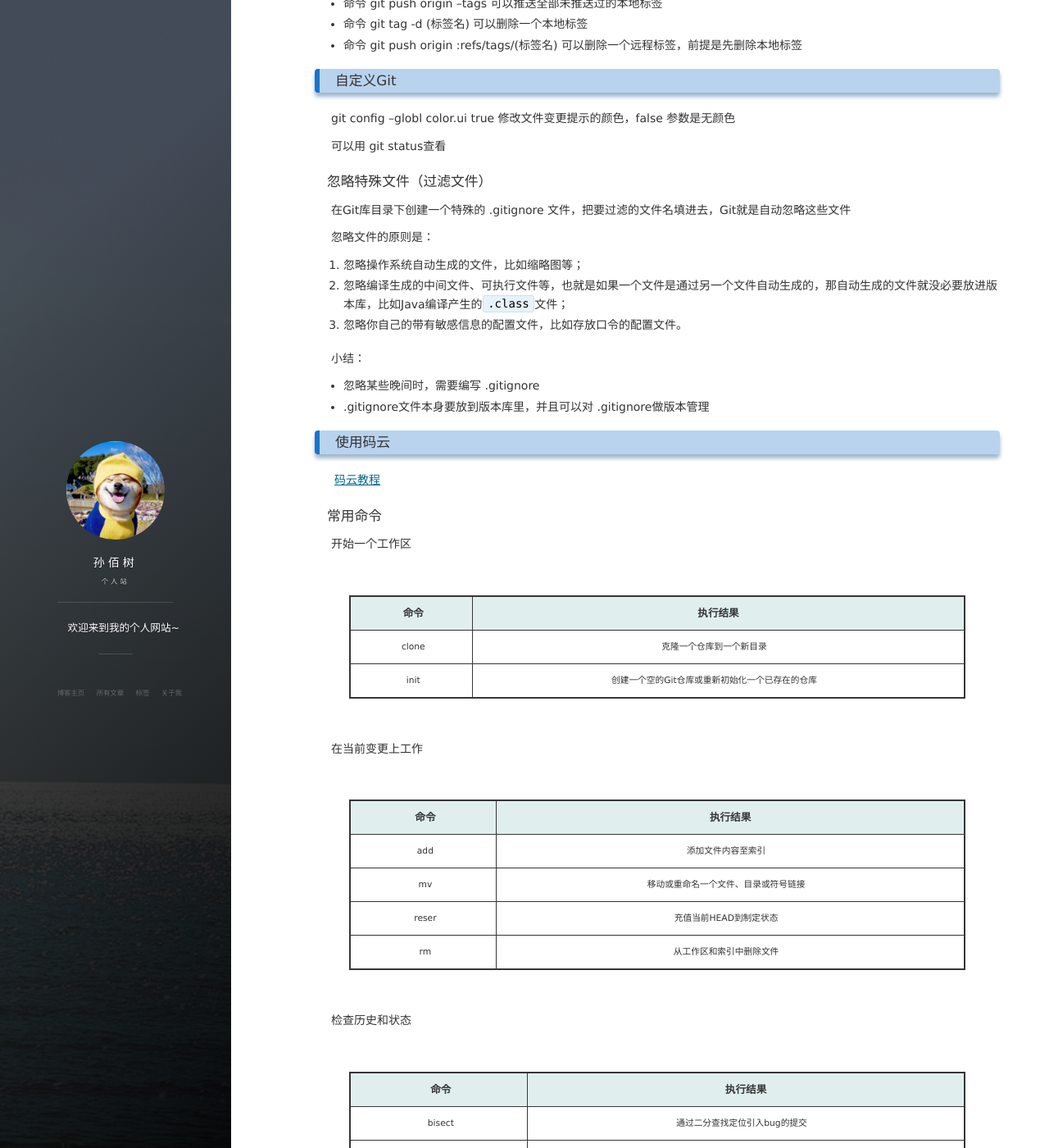
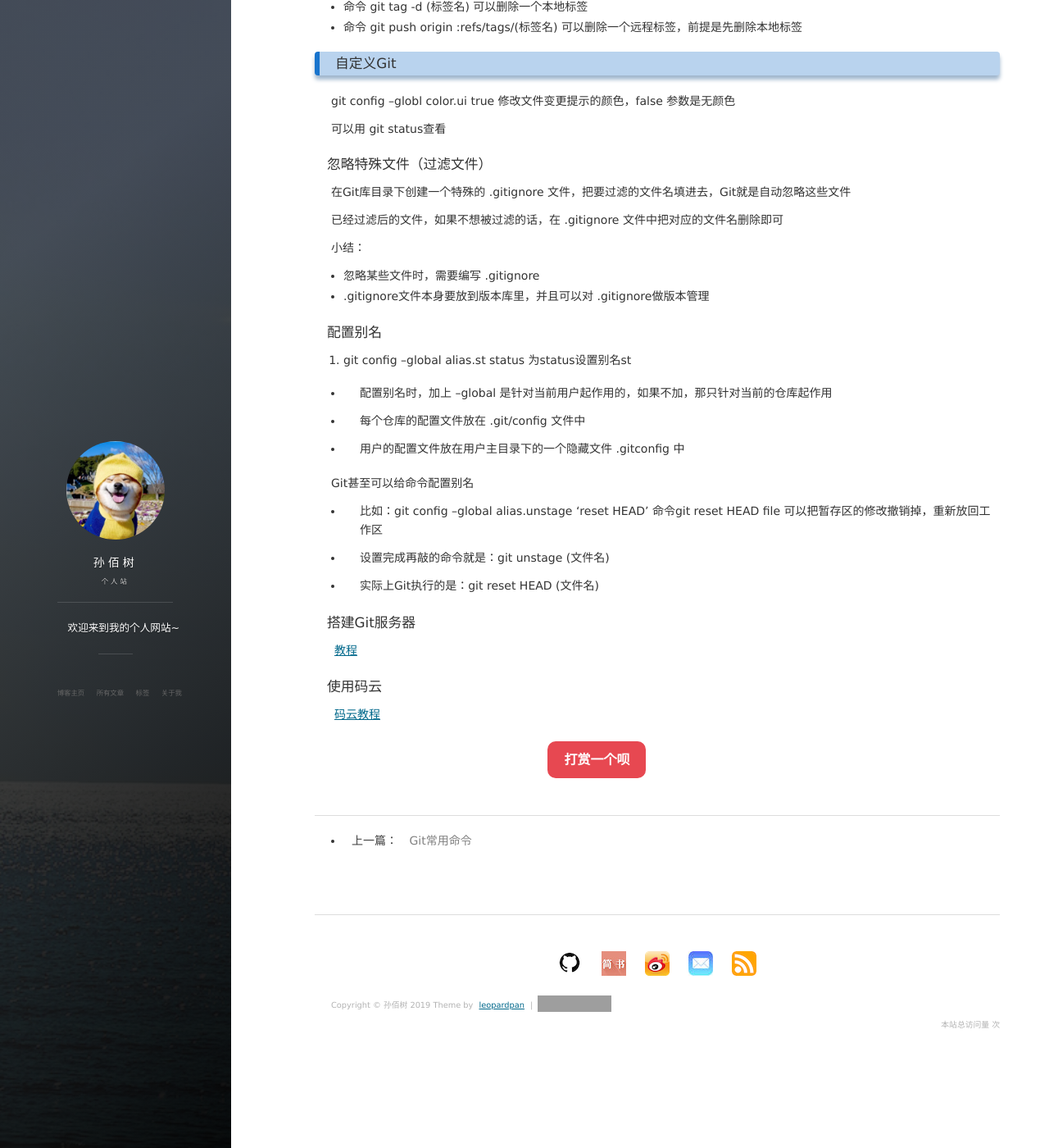
Before and after one commit to sunbaishu/sunbaishu.github.io, a Jekyll site: the page built from _posts/2019-11-12-Git笔记.md, in a window 1280 px wide and 1400 px high, scrolled down 7794 px. Shown: the whole window at 82% size. Built offline with Jekyll 4.4.1, drawn with Linux system fonts in a browser that asks for light colours; nearby versions of some CDN libraries; comment, search, counter and statistics services are not loaded; some of the changed text lies outside the part shown; grey boxes are pictures that could not be loaded.

Commit message:
更新日志

```diff
--- a/_posts/2019-11-11-Git操作笔记.md
+++ b/_posts/2019-11-12-Git笔记.md
@@ -20,7 +16,11 @@ git config --global user.email "635976605@qq.com"
 
 ### Git操作
 
-### 创建版本库
+#### Git安装
+
+sudo apt-get install git
+
+#### 创建版本库
 
 1. mkdir learngit  创建版本库
 2. cd learngit  进入文件夹
@@ -392,6 +392,8 @@ Git的标签其实它就是指向某一个commit的指针，创建和删除标
 - 命令 git tag -d (标签名) 可以删除一个本地标签
 - 命令 git push origin :refs/tags/(标签名) 可以删除一个远程标签，前提是先删除本地标签
 
+
+
 ### 自定义Git
 
 git config --globl color.ui true  修改文件变更提示的颜色，false 参数是无颜色
@@ -399,103 +401,47 @@ git config --globl color.ui true  修改文件变更提示的颜色，false 参
 可以用 git status查看
 
 
+
 #### 忽略特殊文件（过滤文件）
 
 在Git库目录下创建一个特殊的 .gitignore 文件，把要过滤的文件名填进去，Git就是自动忽略这些文件
 
-忽略文件的原则是：
-
-1. 忽略操作系统自动生成的文件，比如缩略图等；
-2. 忽略编译生成的中间文件、可执行文件等，也就是如果一个文件是通过另一个文件自动生成的，那自动生成的文件就没必要放进版本库，比如Java编译产生的`.class`文件；
-3. 忽略你自己的带有敏感信息的配置文件，比如存放口令的配置文件。
+已经过滤后的文件，如果不想被过滤的话，在 .gitignore 文件中把对应的文件名删除即可
 
 小结：
 
-- 忽略某些晚间时，需要编写 .gitignore
+- 忽略某些文件时，需要编写 .gitignore
 - .gitignore文件本身要放到版本库里，并且可以对 .gitignore做版本管理
-
-### 使用码云
-
-[码云教程](https://www.liaoxuefeng.com/wiki/896043488029600/1163625339727712)
 
 
 
+#### 配置别名
+
+1. git config --global alias.st status  为status设置别名st
+
+- 配置别名时，加上 --global 是针对当前用户起作用的，如果不加，那只针对当前的仓库起作用
+
+- 每个仓库的配置文件放在 .git/config 文件中
+
+- 用户的配置文件放在用户主目录下的一个隐藏文件 .gitconfig 中
 
 
 
+Git甚至可以给命令配置别名
+
+- 比如：git config --global alias.unstage 'reset HEAD'   命令git reset HEAD file 可以把暂存区的修改撤销掉，重新放回工作区
+
+- 设置完成再敲的命令就是：git unstage (文件名)
+
+- 实际上Git执行的是：git reset HEAD (文件名)
 
 
 
+#### 搭建Git服务器
+
+[教程](https://www.liaoxuefeng.com/wiki/896043488029600/899998870925664)
 
 
+#### 使用码云
 
-
-
-
-
-
-
-
-
-
-
-
-
-
-
-
-#### 常用命令
-
-开始一个工作区
-
-命令|执行结果
----|----
-clone|克隆一个仓库到一个新目录
-init|创建一个空的Git仓库或重新初始化一个已存在的仓库
-
-
-
-在当前变更上工作
-
-命令|执行结果
---|--
-add|添加文件内容至索引
-mv|移动或重命名一个文件、目录或符号链接
-reser|充值当前HEAD到制定状态
-rm|从工作区和索引中删除文件
-
-
-
-检查历史和状态
-
-命令|执行结果
---|--
-bisect|通过二分查找定位引入bug的提交
-grep|输出和模式匹配的行
-log|显示提交日志
-show|显示各种类型的对象
-status|显示工作区状态
-
-
-
-扩展、标记和调校您的历史记录
-
-命令|执行结果
---|--
-branch|列出、创建或删除分支
-checkout|切换分之或恢复工作区文件
-commit|记录变更到仓库
-diff|显示提交之间、提交和工作区之间等的差异
-merge|和人名两个或更多开发历史
-rebase|在另一个分之上重新应用提交
-tag|创建、列出、删除或校验一个GPG签名的标签对象
-
-
-
-协同
-
-命令|执行结果
---|--
-fetch|从另外一个仓库下载对象和引用
-pull|获取并整合另外的仓库或一个本地分支
-push|更新远程引用和相关的对象
+[码云教程](https://www.liaoxuefeng.com/wiki/896043488029600/1163625339727712)
```
Also changed, not shown: other parts of _posts/2019-11-12-Git笔记.md (+1 -5 lines), _posts/2019-11-10-Git常用命令.md (added, +46 -0 lines).
